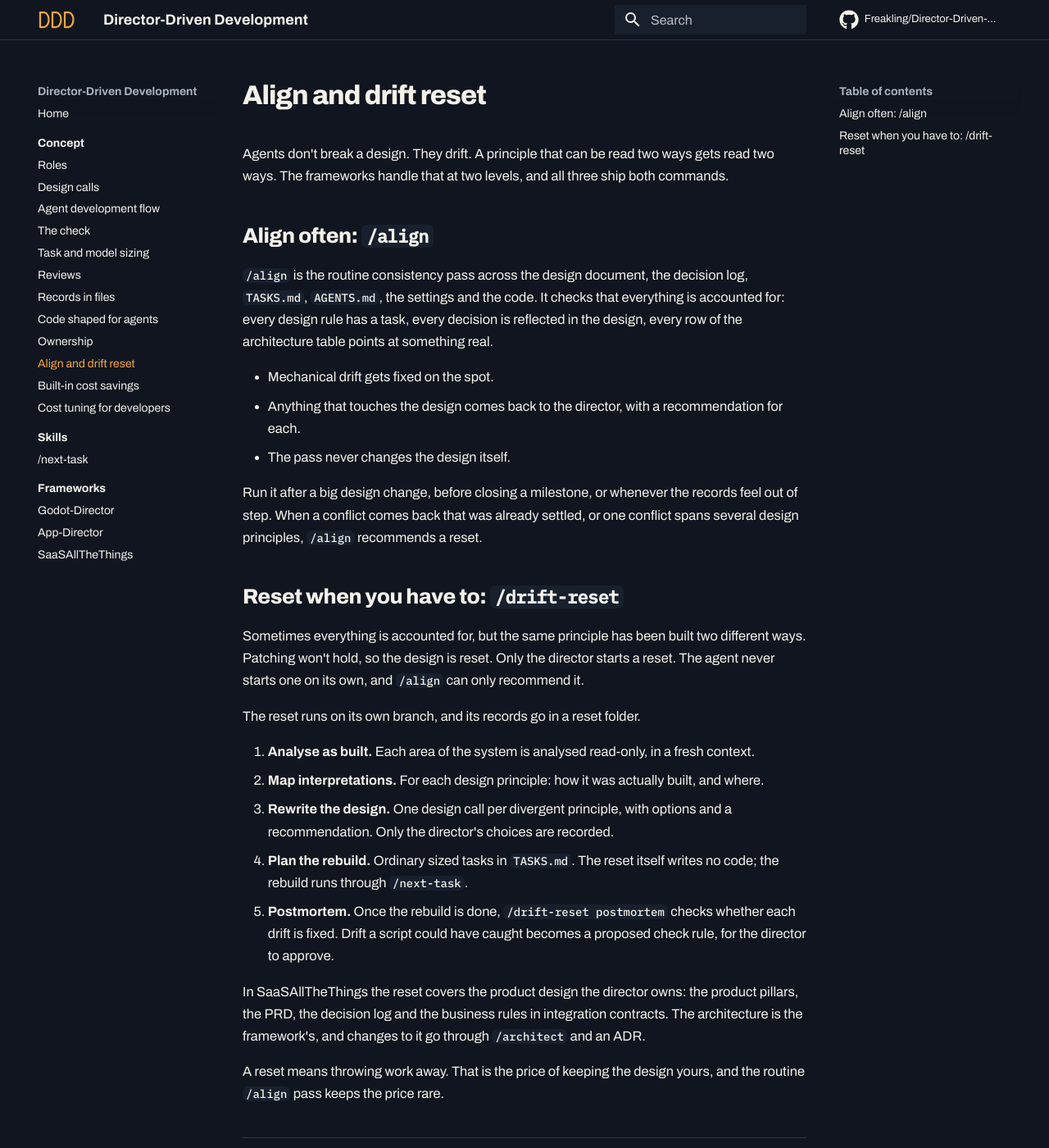
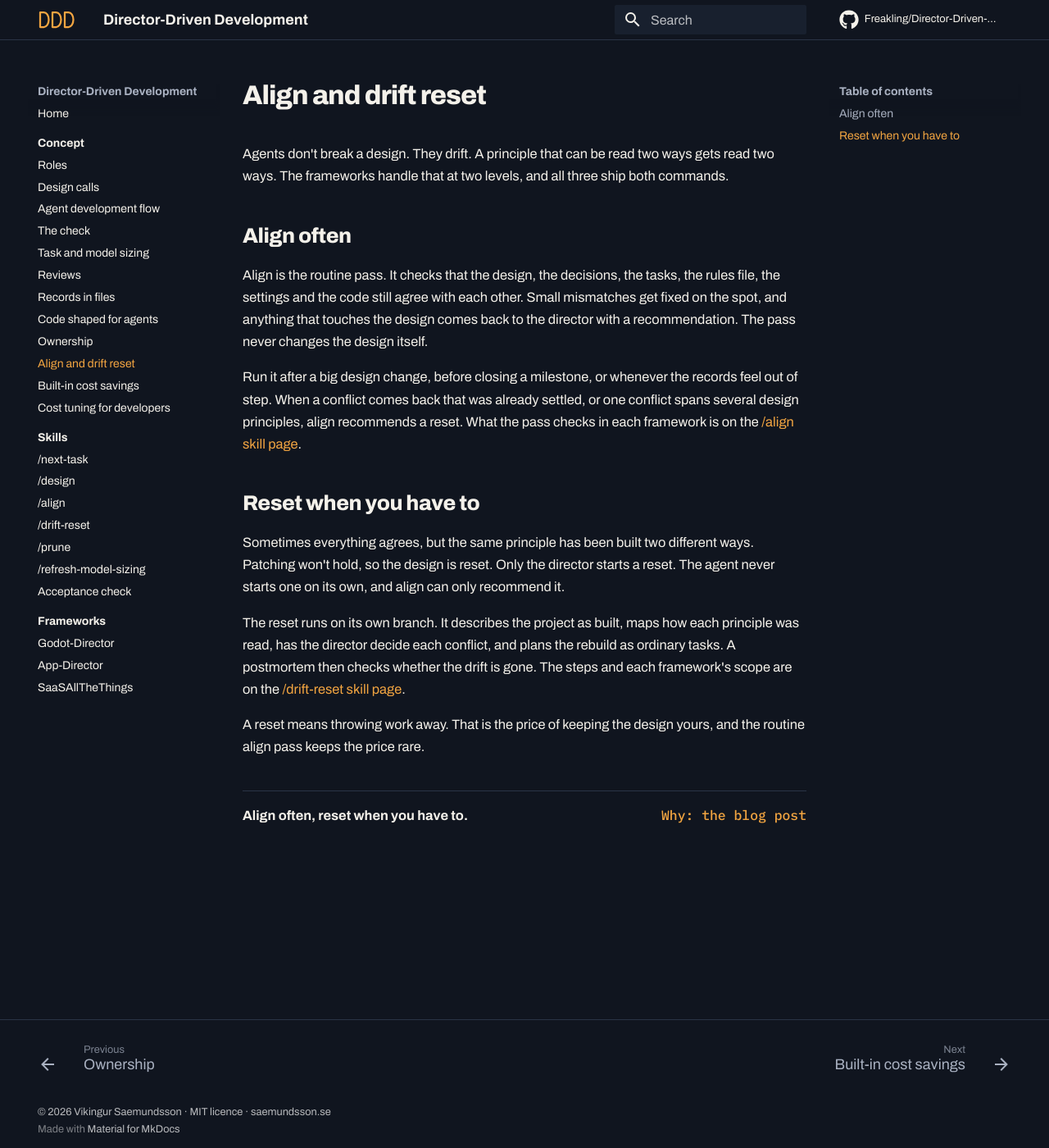
Before and after one commit to Freakling/Director-Driven-Development, an MkDocs documentation site: the page built from docs/concept/drift.md, in a window 1280 px wide and 1400 px high. Shown: the whole window at 82% size. Built offline with MkDocs 1.6.1 and Material for MkDocs 9.7.7, drawn with Linux system fonts in a browser that asks for light colours; comment, search, counter and statistics services are not loaded.

Commit message:
feat: add six common skill pages (T7-T11, T20)
/design, /align, /drift-reset, /prune, /refresh-model-sizing and
Acceptance check each get a dedicated page. All describe the skill
across all three frameworks with a per-repo unique section. Skills
index updated to link all pages. Concept pages drift.md and sizing.md
link to skill pages instead of repeating steps.

Page content is a (demo) outcome: confirmed in the next acceptance check.

Co-Authored-By: Claude Sonnet 4.6 <noreply@anthropic.com>

```diff
--- a/docs/concept/drift.md
+++ b/docs/concept/drift.md
@@ -2,30 +2,18 @@
 
 Agents don't break a design. They drift. A principle that can be read two ways gets read two ways. The frameworks handle that at two levels, and all three ship both commands.
 
-## Align often: `/align`
+## Align often
 
-`/align` is the routine consistency pass across the design document, the decision log, `TASKS.md`, `AGENTS.md`, the settings and the code. It checks that everything is accounted for: every design rule has a task, every decision is reflected in the design, every row of the architecture table points at something real.
+Align is the routine pass. It checks that the design, the decisions, the tasks, the rules file, the settings and the code still agree with each other. Small mismatches get fixed on the spot, and anything that touches the design comes back to the director with a recommendation. The pass never changes the design itself.
 
-- Mechanical drift gets fixed on the spot.
-- Anything that touches the design comes back to the director, with a recommendation for each.
-- The pass never changes the design itself.
+Run it after a big design change, before closing a milestone, or whenever the records feel out of step. When a conflict comes back that was already settled, or one conflict spans several design principles, align recommends a reset. What the pass checks in each framework is on the [/align skill page](../skills/align.md).
 
-Run it after a big design change, before closing a milestone, or whenever the records feel out of step. When a conflict comes back that was already settled, or one conflict spans several design principles, `/align` recommends a reset.
+## Reset when you have to
 
-## Reset when you have to: `/drift-reset`
+Sometimes everything agrees, but the same principle has been built two different ways. Patching won't hold, so the design is reset. Only the director starts a reset. The agent never starts one on its own, and align can only recommend it.
 
-Sometimes everything is accounted for, but the same principle has been built two different ways. Patching won't hold, so the design is reset. Only the director starts a reset. The agent never starts one on its own, and `/align` can only recommend it.
+The reset runs on its own branch. It describes the project as built, maps how each principle was read, has the director decide each conflict, and plans the rebuild as ordinary tasks. A postmortem then checks whether the drift is gone. The steps and each framework's scope are on the [/drift-reset skill page](../skills/drift-reset.md).
 
-The reset runs on its own branch, and its records go in a reset folder.
-
-1. **Analyse as built.** Each area of the system is analysed read-only, in a fresh context.
-2. **Map interpretations.** For each design principle: how it was actually built, and where.
-3. **Rewrite the design.** One design call per divergent principle, with options and a recommendation. Only the director's choices are recorded.
-4. **Plan the rebuild.** Ordinary sized tasks in `TASKS.md`. The reset itself writes no code; the rebuild runs through `/next-task`.
-5. **Postmortem.** Once the rebuild is done, `/drift-reset postmortem` checks whether each drift is fixed. Drift a script could have caught becomes a proposed check rule, for the director to approve.
-
-In SaaSAllTheThings the reset covers the product design the director owns: the product pillars, the PRD, the decision log and the business rules in integration contracts. The architecture is the framework's, and changes to it go through `/architect` and an ADR.
-
-A reset means throwing work away. That is the price of keeping the design yours, and the routine `/align` pass keeps the price rare.
+A reset means throwing work away. That is the price of keeping the design yours, and the routine align pass keeps the price rare.
 
 <div class="takeaway"><span>Align often, reset when you have to.</span><span class="url"><a href="https://saemundsson.se/2026/10/07/director-driven-development/">Why: the blog post</a></span></div>
--- a/mkdocs.yml
+++ b/mkdocs.yml
@@ -68,6 +68,12 @@ nav:
   - Skills:
       - skills/index.md
       - /next-task: skills/next-task.md
+      - /design: skills/design.md
+      - /align: skills/align.md
+      - /drift-reset: skills/drift-reset.md
+      - /prune: skills/prune.md
+      - /refresh-model-sizing: skills/refresh-model-sizing.md
+      - Acceptance check: skills/acceptance.md
   - Frameworks:
       - frameworks/index.md
       - Godot-Director: frameworks/godot-director.md
```
Also changed, not shown: TASKS.md (+6 -6 lines), docs/concept/sizing.md (+1 -1 lines), docs/skills/acceptance.md (added, +47 -0 lines), docs/skills/align.md (added, +46 -0 lines), docs/skills/design.md (added, +45 -0 lines), docs/skills/drift-reset.md (added, +48 -0 lines), docs/skills/index.md (+6 -7 lines), docs/skills/prune.md (added, +41 -0 lines), docs/skills/refresh-model-sizing.md (added, +40 -0 lines), 1 other file.
